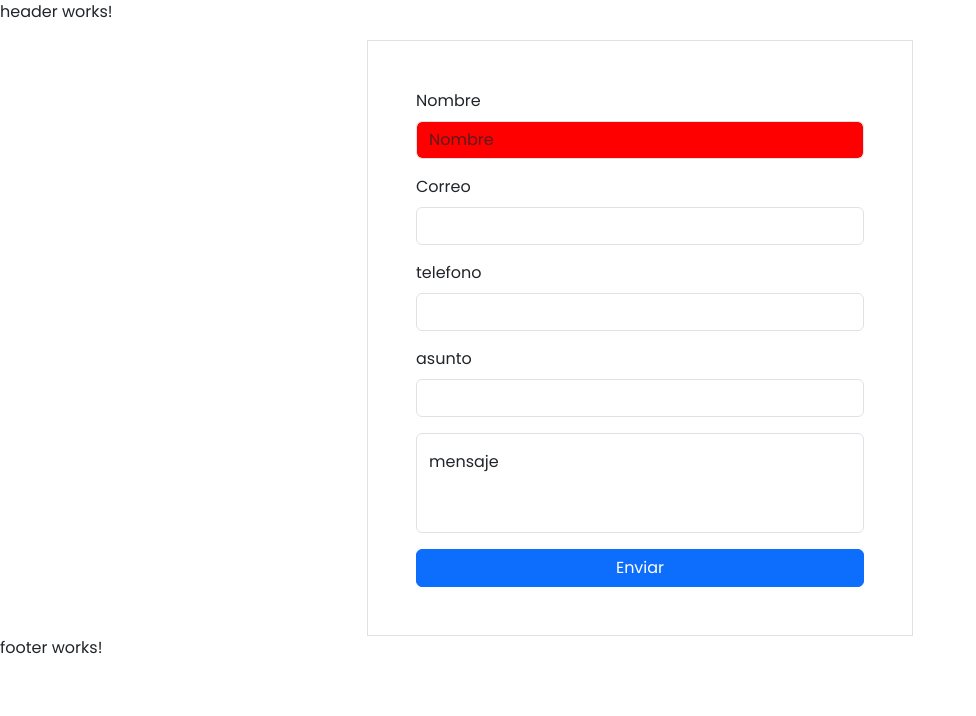
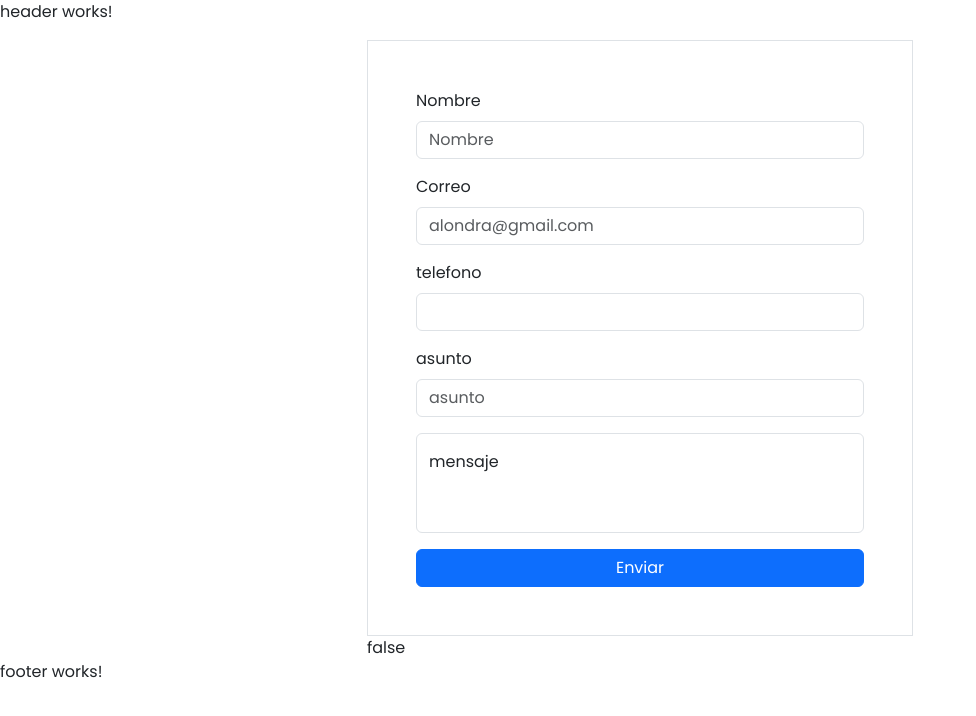
Before and after one commit to Roman-code-web/angular-AA12-Actividad12, an Angular app: page / in a window 1280 px wide. Shown: the top 716 px of the page, without its empty margins (0-976 px from the left). Built offline with nearby package versions, Linux system fonts and the light colour scheme.

Commit message:
validacion de formulario

```diff
--- a/src/app/componentes/componentes.module.ts
+++ b/src/app/componentes/componentes.module.ts
@@ -2,6 +2,7 @@ import { NgModule } from '@angular/core';
 import { CommonModule } from '@angular/common';
 import { FormComponent } from './form/form.component';
 import { ValidacionDirective } from '../directivas/validacion.directive';
+import { FormsModule, ReactiveFormsModule } from '@angular/forms';
 
 
 
@@ -12,7 +13,8 @@ import { ValidacionDirective } from '../directivas/validacion.directive';
   ],
   imports: [
     CommonModule,
-
+    FormsModule,
+    ReactiveFormsModule
   ],
   exports:[
     FormComponent
--- a/src/app/componentes/form/form.component.html
+++ b/src/app/componentes/form/form.component.html
@@ -1,33 +1,60 @@
 <div class="container">
     <div class="row d-flex justify-content-center align-items-center">
         <div class="col-md-6 col-sm-8 col-xs-12">
-            <form class="border p-5">
+            <!------5.referenciamos al formulario con la variable del .ts------>
+            <form class="border p-5" [formGroup]="formRegistro" (ngSubmit)="enviar()">
+                <!--------6. asignamos los nombres con formcontrolname------>
+                <!------nombre------>
                 <div class="mb-3">
                   <label for="nombre" class="form-label">Nombre</label>
-                  <input type="email" class="form-control" id="nombre" placeholder="Nombre" appValidacion>
+                  <input type="email" class="form-control" name="nombre" id="nombre" placeholder="Nombre" formControlName="nombre" appValidacion [inputcontrol]="getControl('nombre')" (onEnviomensajeError)="mensajesdeErrores.errornombre=$event" >
+
+                    <p *ngIf="mensajesdeErrores.errornombre"  class="text-light px-3 p-1 bg-danger bg-opacity-75"><i class="fa-solid fa-square-xmark pe-2"></i> {{mensajesdeErrores.errornombre}}</p>
+
                 </div>
+
+                <!------correo------>
                 <div class="mb-3">
                   <label for="correo" class="form-label">Correo</label>
-                  <input type="password" class="form-control" id="correo">
+                  <input type="text" class="form-control" name="correo" id="correo" placeholder="alondra@gmail.com" formControlName="correo" appValidacion [inputcontrol]="getControl('correo')" (onEnviomensajeError)="mensajesdeErrores.errorcorreo=$event" >
+                  <div>
+                    <p *ngIf="mensajesdeErrores.errorcorreo" class="text-light px-3 p-1 bg-danger bg-opacity-75"> <i class="fa-solid fa-square-xmark pe-2"></i> {{mensajesdeErrores.errorcorreo}}</p>
+                  </div>
                 </div>
+                <!------telefono------>
                 <div class="mb-3">
                     <label for="telefono" class="form-label">telefono</label>
-                    <input type="password" class="form-control" id="telefono">
-                </div>
+                    <input type="number" class="form-control" name="telefono" id="telefono" formControlName="telefono" appValidacion [inputcontrol]="getControl('telefono')" (onEnviomensajeError)="mensajesdeErrores.errortelefono=$event">
+                    <div>
+                      <p *ngIf="mensajesdeErrores.errortelefono" class="text-light px-3 p-1 bg-danger bg-opacity-75" > <i class="fa-solid fa-square-xmark pe-2"></i>{{mensajesdeErrores.errortelefono}}</p>
+                    </div>
+                  </div>
+                <!------asunto------>
                 <div class="mb-3">
                     <label for="asunto" class="form-label">asunto</label>
-                    <input type="password" class="form-control" id="asunto">
-                </div>
+                    <input type="text" class="form-control" name="asunto" id="asunto" placeholder="asunto" formControlName="asunto" appValidacion [inputcontrol]="getControl('asunto')" (onEnviomensajeError)="mensajesdeErrores.errorasunto=$event">
+                    <div>
+                      <p *ngIf="mensajesdeErrores.errorasunto" class="text-light px-3 p-1 bg-danger bg-opacity-75" ><i class="fa-solid fa-square-xmark pe-2"></i>{{mensajesdeErrores.errorasunto}}</p>
+                    </div>
+                  </div>
+                <!------mensaje------>
                 <div class="mb-3">
                     <div class="form-floating">
-                        <textarea class="form-control" style="resize: none; height: 100px;" placeholder="mensaje" id="mesaje"></textarea>
+                        <textarea class="form-control" style="resize: none; height: 100px;" name="mensaje" placeholder="mensaje" id="mesaje" formControlName="mensaje" appValidacion [inputcontrol]="getControl('mensaje')" (onEnviomensajeError)="mensajesdeErrores.errormensaje=$event"></textarea>
                         <label for="mesaje">mensaje</label>
-                      </div>
+                        <div>
+                          <p  *ngIf="mensajesdeErrores.errormensaje" class="text-light px-3 p-1 bg-danger bg-opacity-75"> <i class="fa-solid fa-square-xmark pe-2"></i>{{mensajesdeErrores.errormensaje}}</p>
+                        </div>
+                    </div>
                 </div>
+                <!------boton------>
                 <div>
                     <button type="submit" class="w-100 btn btn-primary">Enviar</button>
                 </div>
               </form>
+              <div>
+                {{formRegistro.valid }}
+              </div>
         </div>
     </div>
 </div>
--- a/src/app/componentes/form/form.component.ts
+++ b/src/app/componentes/form/form.component.ts
@@ -1,10 +1,70 @@
-import { Component } from '@angular/core';
+import { Component, OnInit } from '@angular/core';
+import { AbstractControl, FormBuilder, FormControl, FormGroup, Validators } from '@angular/forms';
 
 @Component({
   selector: 'app-form',
   templateUrl: './form.component.html',
   styleUrls: ['./form.component.css']
 })
-export class FormComponent {
+export class FormComponent implements OnInit {
+  mensajesdeErrores={
+    errornombre:"",
+    errorcorreo:"",
+    errortelefono:"",
+    errorasunto:"",
+    errormensaje:""
+  };
+  //1.variable formulario
+  formRegistro!:FormGroup;
+  //saludo="hola como";
 
+  //2.constructor
+  constructor(private formRegistrobuilder:FormBuilder){
+  }
+  //3.implementamos el oninit
+  ngOnInit(): void {
+    //4.construimos los inputs del formulario en un grupo
+    this.formRegistro= this.formRegistrobuilder.group({
+
+    //7.llamamos por el formcontrolname
+
+    nombre:['',
+      [
+        Validators.required,
+
+      ]
+    ],
+    correo:['',
+      [
+        Validators.required,
+        Validators.pattern('^[a-z0-9._%+-]+@[a-z0-9.-]+\.[a-z]{2,4}$')
+      ]
+    ],
+    telefono:['',
+      [
+        Validators.required,
+        Validators.pattern('^[0-9]{9}')
+      ]
+    ],
+    asunto:['',
+      [
+        Validators.required,
+        Validators.minLength(5)
+      ]
+    ],
+    mensaje:['',
+      [
+      Validators.required,
+      Validators.minLength(10)
+      ]
+    ],
+    });
+
+  }
+  getControl(nombre:string){
+    return this.formRegistro.get(nombre) as FormControl;
+  }
+  enviar():void{
+    console.log("envio")
+  }
 }
--- a/src/app/directivas/validacion.directive.ts
+++ b/src/app/directivas/validacion.directive.ts
@@ -1,21 +1,54 @@
-import { Directive,ElementRef,HostListener, OnInit } from '@angular/core';
+import { Directive,ElementRef,HostListener, Input, OnInit, Output, EventEmitter } from '@angular/core';
+import { FormControl  } from '@angular/forms';
 
 @Directive({
   selector: '[appValidacion]'
 })
 export class ValidacionDirective implements OnInit {
 
-  constructor(private me:ElementRef) {
+  @Input() inputcontrol!:FormControl;
+  @Output() onEnviomensajeError= new EventEmitter();
 
-   }
-@HostListener('click') onMouseEnter(){
-    console.log('entro al elemento' );
-    this.me.nativeElement.style.backgroundColor = 'yellow';
+  constructor(private me:ElementRef) {}
+
+  @HostListener('input') onInput(){
+
+    this.validar();
+  }
+  @HostListener('blur') onClick(){
+
+    this.validar();
 
   }
+
   ngOnInit(): void {
-    console.log(this.me);
-    this.me.nativeElement.style.backgroundColor = "RED";
+    //console.log(this.inputcontrol)
+  }
 
+  validar(){
+    if (this.inputcontrol.invalid){
+
+      if(this.inputcontrol.errors?.['required']){
+        this.onEnviomensajeError.emit("El campo es requerido");
+      }else if(this.inputcontrol.errors?.['pattern'] ){
+        if((this.me.nativeElement as HTMLInputElement).name=='correo'){
+          this.onEnviomensajeError.emit("correo invalido ejemplo: Alondra@gmail.com");
+        }else if((this.me.nativeElement as HTMLInputElement).name=='telefono') {
+          this.onEnviomensajeError.emit("solo se acepta 9 digitos");
+        }
+       // console.log((this.me.nativeElement as HTMLInputElement).name);
+
+      }else if (this.inputcontrol.errors?.['minlength']){
+        this.onEnviomensajeError.emit("minimo de caracteres" + this.inputcontrol.errors?.['minlength'].requiredLength);
+      }
+
+      this.me.nativeElement.classList.add("is-invalid");
+      this.me.nativeElement.classList.remove("is-valid");
+    }else{
+      this.me.nativeElement.classList.add("is-valid");
+      this.me.nativeElement.classList.remove("is-invalid");
+      this.onEnviomensajeError.emit(null);
+
+    }
   }
 }
```
